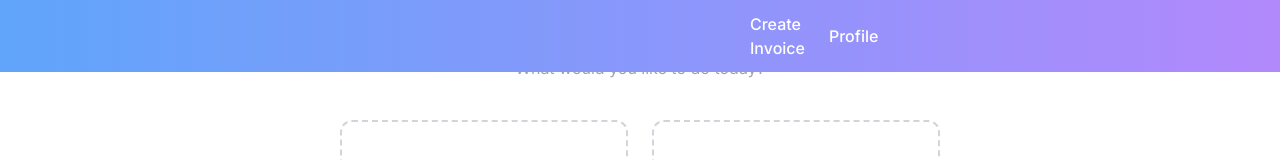
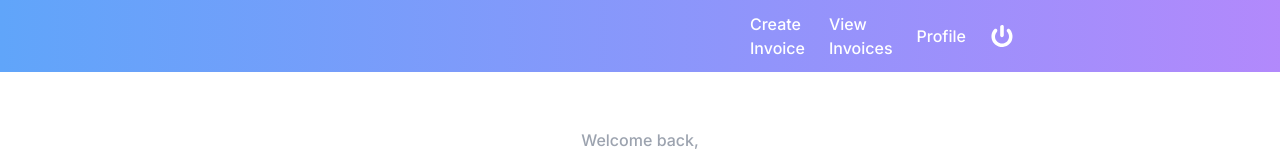
Before and after one commit to RuslanAdyghe/InvoiceGenerator, a React (Vite) app in the folder frontend/: page /dashboard in a window 1280 px wide. Shown: the top 160 px of the page. Built offline with nearby package versions, Linux system fonts and the light colour scheme; no server answers.

Commit message:
added more features to the navbar including logout and navigation

```diff
--- a/frontend/src/components/NavBar.jsx
+++ b/frontend/src/components/NavBar.jsx
@@ -1,24 +1,36 @@
 import { useState } from "react";
-import { Link } from "react-router-dom";
+import { Link, Navigate, useNavigate } from "react-router-dom";
 
 import logoIcon from "../assets/logo.svg";
 import hamburgerIcon from "../assets/hamburger.svg";
+import purpleLogoutIcon from "../assets/purple-logout.svg";
+import logoutIcon from "../assets/logout.svg";
 
 function NavBar() {
+  const navigate = useNavigate();
   const [menu, setMenu] = useState(false);
 
   const toggleMenu = () => {
     setMenu(!menu);
   }
 
+  const handleLogout = () => {
+    localStorage.removeItem("token");
+    localStorage.removeItem("userId");
+
+    navigate("/login");
+  }
+
   return (
     <>
       <nav className="w-full bg-gradient-to-r from-blue-400 to-purple-400 flex justify-between p-3 md:px-[750px] fixed top-0 z-50">
-        <img src={logoIcon} alt="Logo" className="h-10 w-10" />
+        <img src={logoIcon} alt="Logo" className="h-10 w-10 cursor-pointer" onClick={() => navigate("/dashboard")} />
         <img src={hamburgerIcon} alt="Hamburger" className="h-10 w-10 md:hidden" onClick={toggleMenu} />
         <div className="hidden md:flex gap-6 items-center">
           <Link to="/create-invoice" className="text-white hover:text-gray-200 font-medium transition-colors">Create Invoice</Link>
+          <Link to="/view-invoices" className="text-white hover:text-gray-200 font-medium transition-colors">View Invoices</Link>
           <Link to="/profile" className="text-white hover:text-gray-200 font-medium transition-colors">Profile</Link>
+          <img src={logoutIcon} alt="Logout" className="h-6 w-6 cursor-pointer" onClick={handleLogout} />
         </div>
       </nav>
       <div className="md:hidden">
@@ -34,6 +46,10 @@ function NavBar() {
           <div className="flex flex-col p-4 gap-4">
             <Link to="/create-invoice" className="text-gray-600 hover:text-purple-500 font-medium transition-colors">Create Invoice</Link>
             <Link to="/profile" className="text-gray-600 hover:text-purple-500 font-medium transition-colors">Profile</Link>
+            <button onClick={handleLogout} className="flex items-center gap-2 text-purple-600 font-medium">
+              <img src={purpleLogoutIcon} alt="logout" className="w-5 h-5" />
+              Logout
+            </button>
           </div>
         </div>
       </div>
--- a/frontend/src/pages/Dashboard.jsx
+++ b/frontend/src/pages/Dashboard.jsx
@@ -46,13 +46,13 @@ function Dashboard() {
   return (
     <div>
       <NavBar />
-      <main className="dashboard flex flex-col items-center pt-[20px] px-6 pt-28 lg: pt-32">
+      <main className="dashboard flex flex-col items-center pt-[20px] px-6 pt-[80px] lg:pt-32">
         <section className="header flex flex-col items-center">
           <h1 className="text-gray-400 text-sm md:text-base font-medium mb-1">Welcome back,</h1>
           <h1 className="text-3xl md:text-5xl font-bold bg-gradient-to-r from-blue-400 to-purple-400 bg-clip-text text-transparent mb-2">{user?.companyName}</h1>
           <p className="text-gray-400 text-sm md:text-base mb-10">What would you like to do today?</p>
         </section>
-        <section className="Invoice Options flex flex-col items-center md:flex-row gap-6 mb-20">
+        <section className="Invoice Options flex flex-col items-center md:flex-row gap-6 lg:mb-20">
           <button onClick={() => navigate("/create-invoice")}
             className="w-full md:w-72 md:h-[200px] flex flex-col items-center justify-center border-2 border-dashed border-gray-300 rounded-xl p-6 hover:border-purple-400 transition-colors">
             <FilePlus className="w-10 h-10 mb-2 text-purple-400" />
```
Also changed, not shown: frontend/src/assets/logout.svg (added), frontend/src/assets/purple-logout.svg (added).
